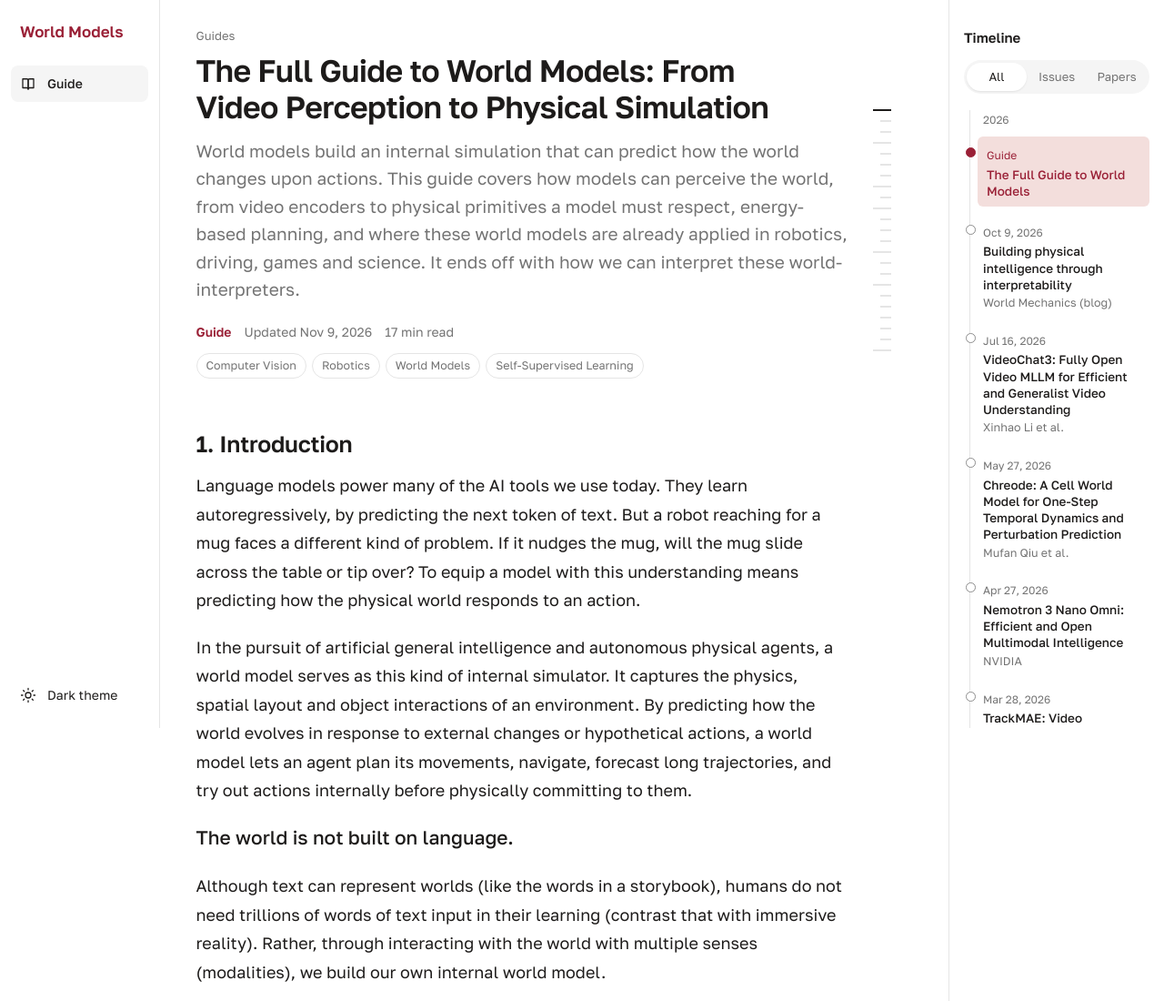
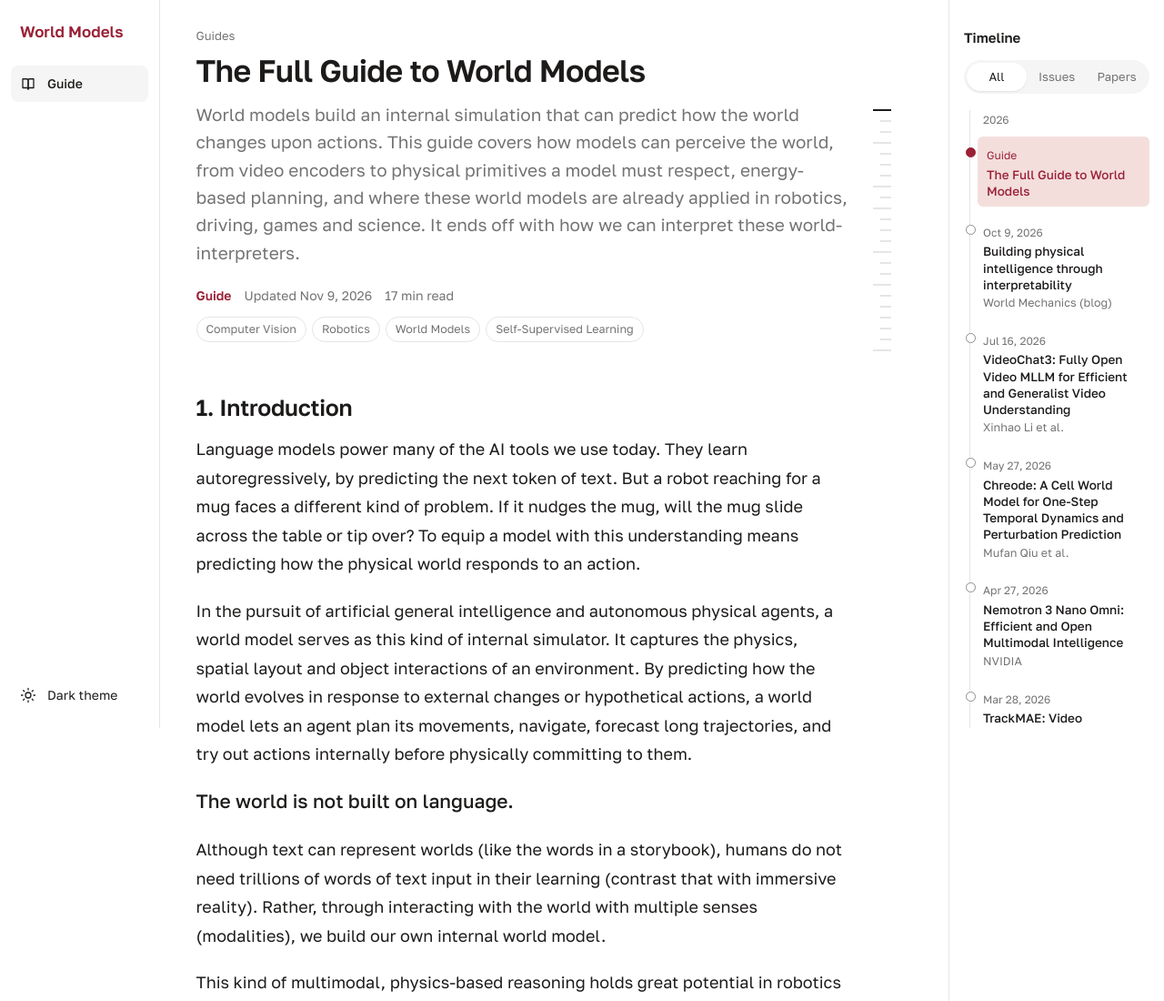
Before and after one commit to saanviiyer/world-models, a plain HTML site: page index.html in a window 1280 px wide. Shown: the top 1100 px of the page at 91% size. Drawn offline with nearby package versions, Linux system fonts and the light colour scheme.

Commit message:
Shorten the title to The Full Guide to World Models
Co-Authored-By: Claude Opus 5.5 <noreply@anthropic.com>

```diff
--- a/index.html
+++ b/index.html
@@ -179,7 +179,7 @@ figure.anim.play .scan2 { animation-delay: 4.6s; }
     <main class="center">
       <article>
         <p class="crumb">Guides</p>
-        <h1>The Full Guide to World Models: From Video Perception to Physical Simulation</h1>
+        <h1>The Full Guide to World Models</h1>
         <p class="deck">World models build an internal simulation that can predict how the world changes upon actions. This guide covers how models can perceive the world, from video encoders to physical primitives a model must respect, energy-based planning, and where these world models are already applied in robotics, driving, games and science. It ends off with how we can interpret these world-interpreters.</p>
 
         <div class="meta"><span class="kind">Guide</span><span>Updated Nov 9, 2026</span><span>17 min read</span></div>
```
